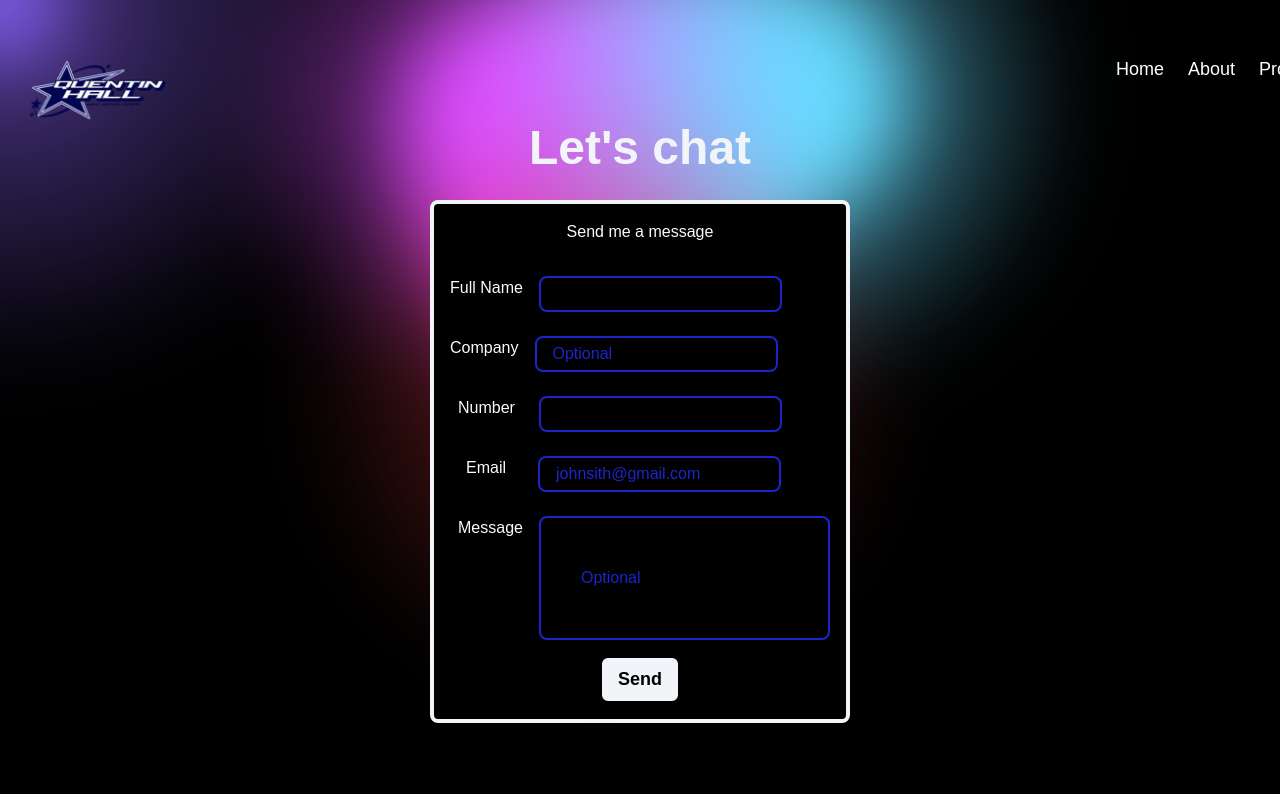
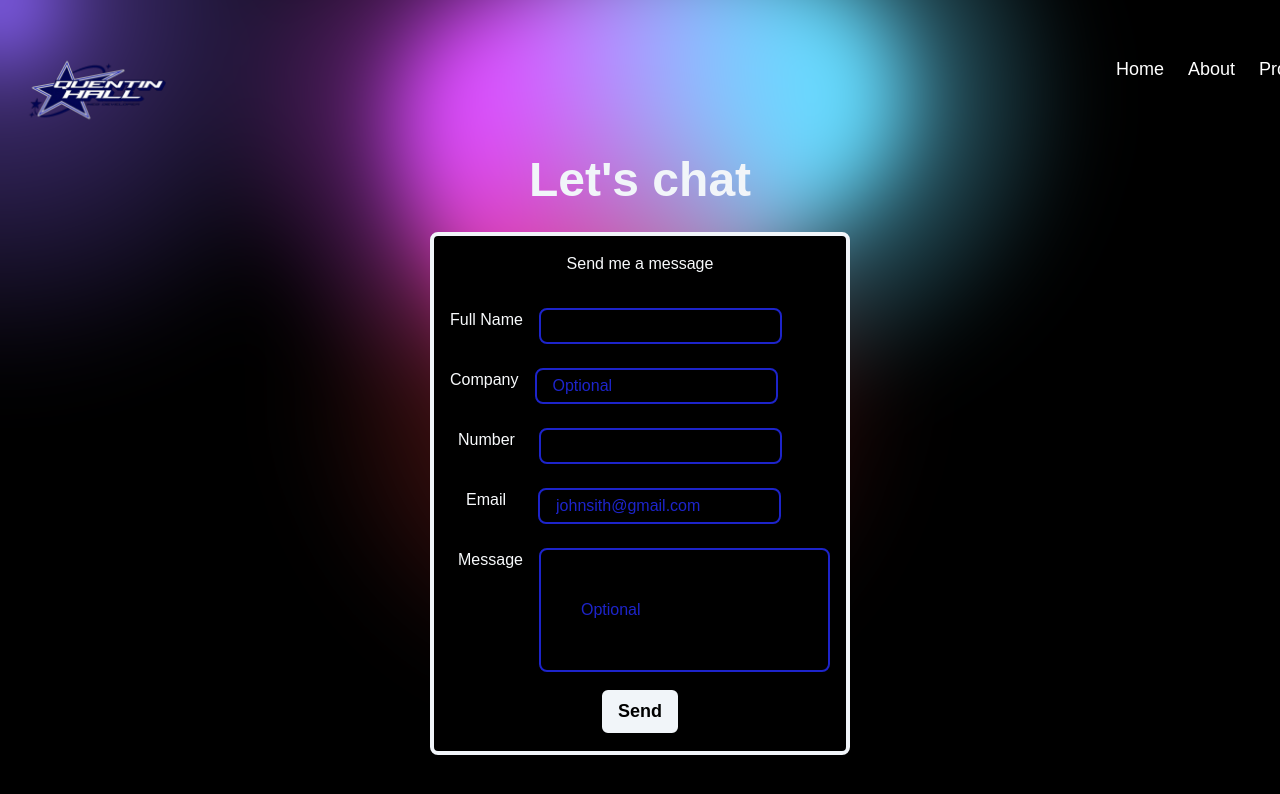
Before and after one commit to amossarahall124/Quentin-s-portfolio, a React (Vite) app: page /Contacts in a window 1280 px wide. Shown: the top 794 px of the page. Built offline with nearby package versions, Linux system fonts and the light colour scheme.

Commit message:
fix margin

```diff
--- a/src/components/Navbar.tsx
+++ b/src/components/Navbar.tsx
@@ -19,7 +19,7 @@ function Navbar() {
     <div className="  ">
       <div className="w-full md:w-full bg-transparent p-4 rounded-2xl flex flex-row  justify-between items- z-50 fixed inset-x-0 top-6">
 
-        <div className="space-x-[380px] md:gap-[600px] lg:space-x-[1100px]  items-start ">
+        <div className="space-x-[350px] md:gap-[500px] lg:space-x-[1100px]  items-start ">
           <div className=" items-center m fixed">
             <img width={150} height={150} className="logoImg" src={logo} alt="react-logo" />
           </div>
--- a/src/pages/About.tsx
+++ b/src/pages/About.tsx
@@ -19,11 +19,11 @@ const About = () => {
             hidden: { opacity: 0, x: 0 },
             visible: { opacity: 1, x: 0 },
         }}>
-      <div className='bg-main-100 max-w-[1500px] max-h-[1000px] w-[500px] h-[600px] lg:w-[1100px] lg:h-[580px] mt-40 ml-20 lg:mt-40 md:ml-24 md:w-[600px] lg:ml-72 border-4 border-slate-100 hover:border-blue-100 shadow-md duration-500 ease-out  relative '>
+      <div className='bg-main-100 max-w-[1500px] max-h-[1000px] w-[440px] h-[600px] lg:w-[1100px] lg:h-[580px] mt-40 ml-16 lg:mt-40 md:ml-24 md:w-[600px] lg:ml-72 border-4 border-slate-100 hover:border-blue-100 shadow-md duration-500 ease-out  relative '>
         <div className='absolute  items-center justify-center    p-2'>
         <div className="flex flex-col lg:flex-row justify-between items-center gap-2 lg:mt-12 ">
           <div className='lg:flex flex-col  w-full lg:w-4/5 h-full lg:h-full items-center justify-center lg:mr-24'>
-            <img className=" w-[140px] h-[150px] lg:w-[220px] lg:h-[210px]   items-center justify-center rounded-md ml-44 lg:ml-0 mt-4 lg:mt-0" src={avatar} alt="image of quentin" />
+            <img className=" w-[140px] h-[150px] lg:w-[220px] lg:h-[210px]   items-center justify-center rounded-md ml-36 lg:ml-0 mt-4 lg:mt-0" src={avatar} alt="image of quentin" />
             <div className=" mt-4">
               <Logos />
             </div>
--- a/src/pages/Contacts.tsx
+++ b/src/pages/Contacts.tsx
@@ -50,10 +50,10 @@ const contacts = () => {
                 hidden: { opacity: 0, x: 0 },
                 visible: { opacity: 1, x: 0 },
             }}>
-        < div className="flex flex-col md:flex-col gap-12 md:gap-4 items-center justify-between   " >
+        < div className="flex flex-col md:flex-col gap-4 md:gap-4 items-center justify-between   " >
 
 
-          <h1 className=" text-slate-100 text-[38px] lg:text-[48px] mt-28  md:w-4/5 hover:text-blue-100 font-bold text-lato  text-center gap-1  ">Let's chat </h1>
+          <h1 className=" text-slate-100 text-[38px] lg:text-[48px] mt-36  md:w-4/5 hover:text-blue-100 font-bold text-lato  text-center gap-1  ">Let's chat </h1>
 
           <div className="flex flex-col gap-8 items-center   bg-transparent md:bg-main-100 border-transparent md:border-slate-100
           md:hover:border-blue-100 border-4 shadow-sm p-4 rounded-lg justify-center duration-500 ease-out   ">
--- a/src/pages/Home.tsx
+++ b/src/pages/Home.tsx
@@ -28,7 +28,7 @@ function Home() {
               hidden: { opacity: 0, x: 0 },
               visible: { opacity: 1, x: 0 },
           }}>
-      <div className="w-screen h-4/5  scrollbar-hide items-center mt-32  mr-40 lg:mt-40 text-slate-50 box-border absolute">
+      <div className="w-screen h-4/5  scrollbar-hide items-center mt-64  mr-40 lg:mt-40 text-slate-50 box-border absolute">
         <div className="flex flex-col md:flex-row  justify-around md:justify-center lg:gap-[150px] md:gap-[50px] items-center">
           <div className="flex flex-col justify-center gap-4 p-1">
             <div className="block w-full [h-50]  bg-clip-text bg-gradient-to-tr from-blue-950 via-blue-100 to-slate-500">
@@ -43,7 +43,7 @@ function Home() {
           {/* <img className=" w-[220px] h-[200px] lg:w-[240px] lg:h-[220px]   items-center rounded-full " src="/avatar.png" alt="image of quentin" /> */}
         </div>
         <div className="absolute mt-16 lg:mt-24 lg:ml w-full   flex flex-col items-center md:item-start justify-center gap-2 ">
-        <BackgroundGradient className="rounded-[18px] max-w-sm p-4 md:p-4 bg-white dark:bg-zinc-900">
+        <BackgroundGradient className="rounded-[18px] max-w-sm p-4 md:p-4 bg-main-100 dark:bg-zinc-900">
           <button onClick={()=>{navigate("/Contacts")}} className="" >
             <p className="text-[18px] text-slate-200 hover:text-blue-100  " >Contact Me </p>
           </button>
```
